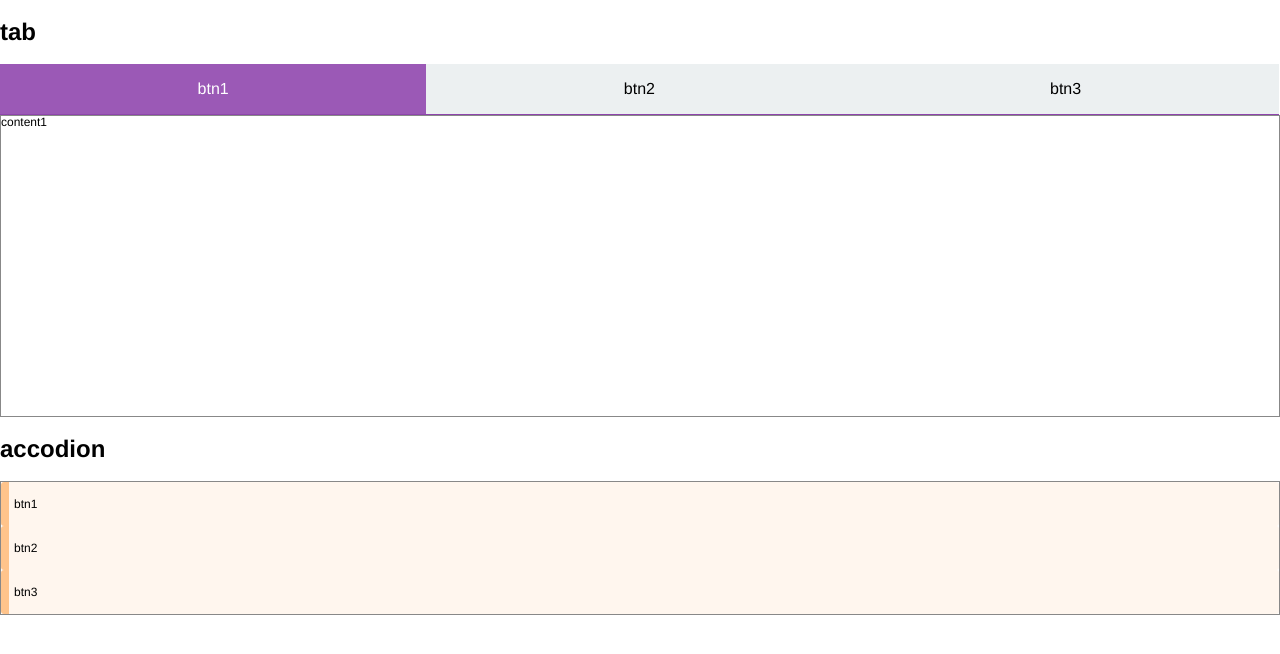
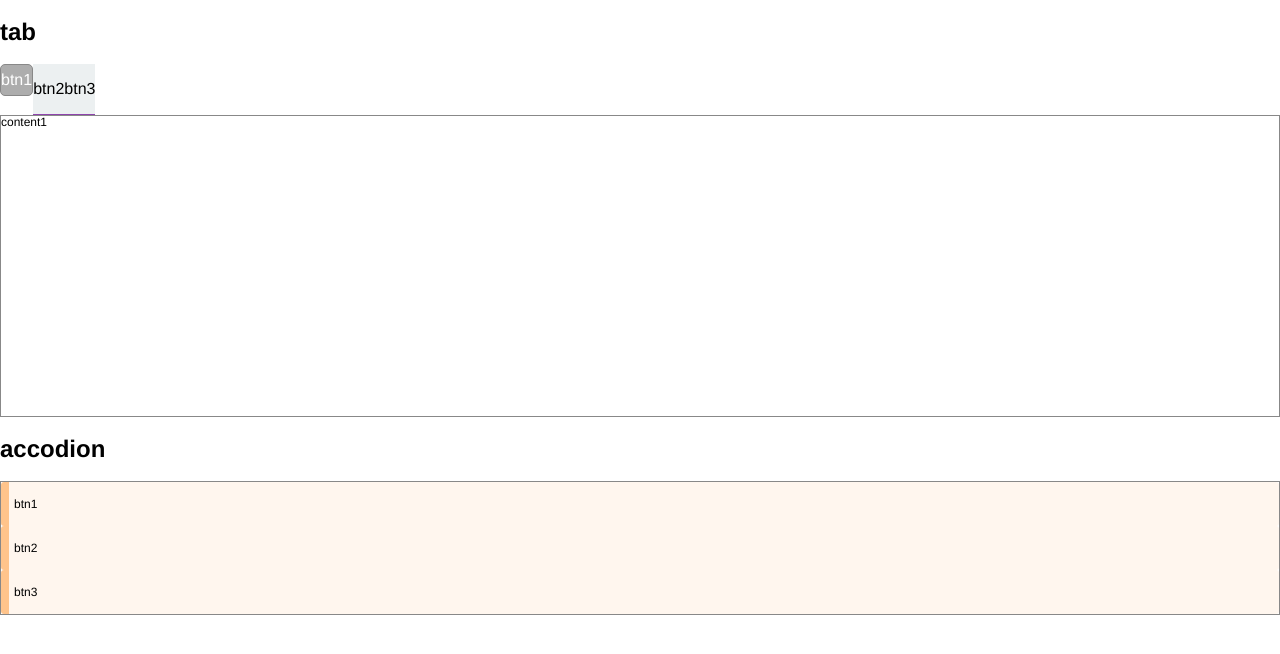
Before and after one commit to minwo/setting, a plain HTML site: page uiHtml/ui_content.html in a window 1280 px wide. Drawn offline with Linux system fonts and the light colour scheme.

Commit message:
ㅎㄴㄷ

```diff
--- a/inc/css/ui_content.css
+++ b/inc/css/ui_content.css
@@ -1,6 +1,7 @@
 .ui-tab .tab-ctr .btn {
   float: left;
   display: block;
+<<<<<<< HEAD
   width: 33.3%;
   height: 50px;
   line-height: 50px;
@@ -13,6 +14,19 @@
 .ui-tab .tab-ctr .btn.on {
   color: #fff;
   background: #9b59b6;
+=======
+  width: 100px;
+  height: 30px;
+  line-height: 30px;
+  font-size: 16px;
+  text-align: center;
+  border: 1px solid #888;
+  border-radius: 5px;
+}
+
+.ui-tab .tab-ctr .btn.on {
+  background: #adadad;
+>>>>>>> 76cb367 (component추가)
 }
 
 .ui-tab .tab-layer {
@@ -41,6 +55,7 @@
 
 .ui-accodion .layer {
   display: none;
+<<<<<<< HEAD
   overflow: hidden;
   -webkit-transition: height 0.3s cubic-bezier(0.42, 0, 0.58, 1);
   transition: height 0.3s cubic-bezier(0.42, 0, 0.58, 1);
@@ -48,4 +63,6 @@
 
 .ui-accodion .layer .cont {
   padding: 20px;
+=======
+>>>>>>> 76cb367 (component추가)
 }
```
